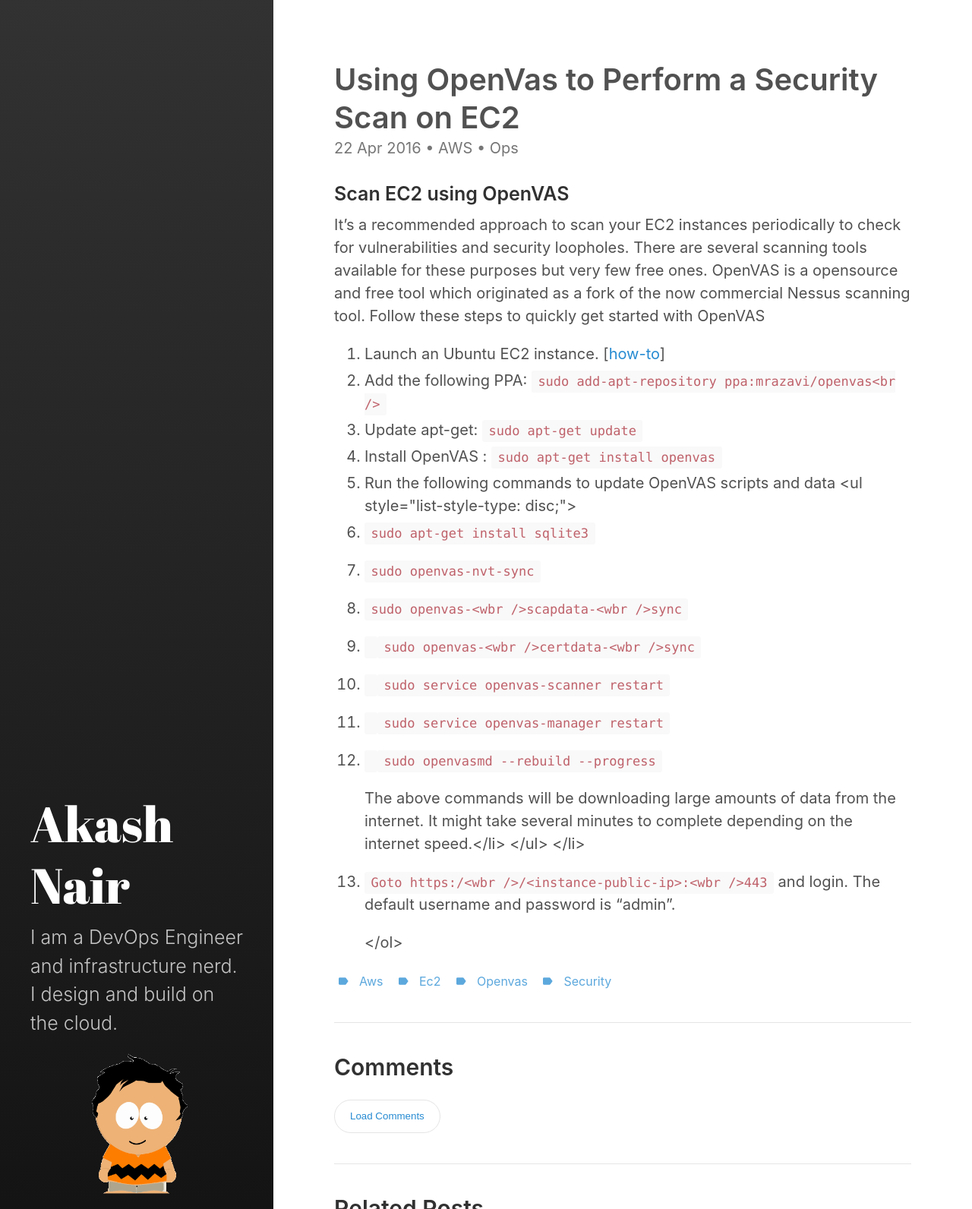
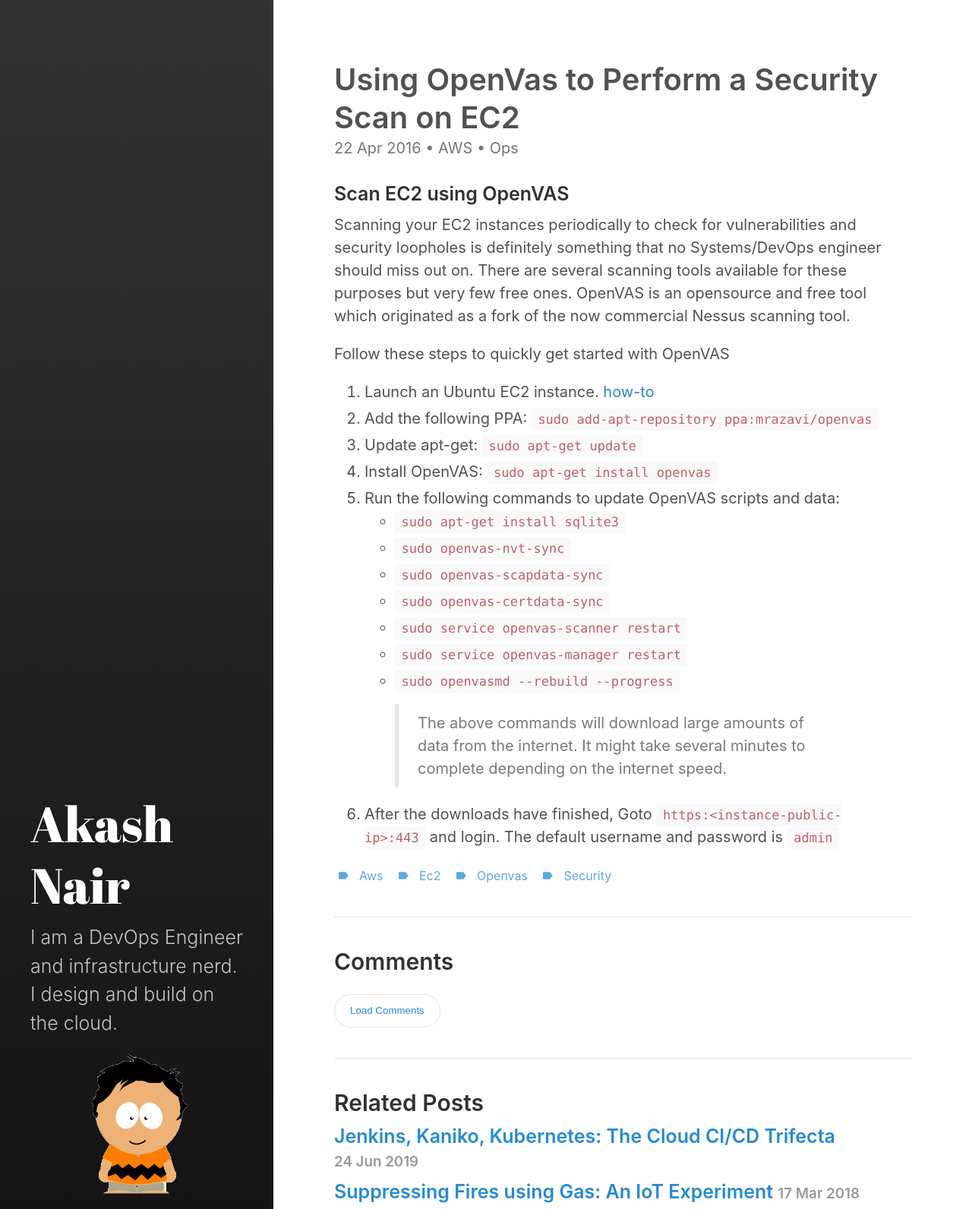
Before and after one commit to slashr/slashr.github.io, a Jekyll site: the page built from _posts/2016-04-22-using-openvas-perform-security-scan-ec2.md, in a window 1280 px wide, cut to the strip 0-1592 px from the top of the page. Shown: the whole strip at 76% size. Built offline with Jekyll 4.4.1, drawn with Linux system fonts in a browser that asks for light colours.

Commit message:
Fixed OpenVAS Article

```diff
--- a/_posts/2016-04-22-using-openvas-perform-security-scan-ec2.md
+++ b/_posts/2016-04-22-using-openvas-perform-security-scan-ec2.md
@@ -18,60 +16,21 @@
 ---
 ### Scan EC2 using OpenVAS
 
-It&#8217;s a recommended approach to scan your EC2 instances periodically to check for vulnerabilities and security loopholes. There are several scanning tools available for these purposes but very few free ones. OpenVAS is a opensource and free tool which originated as a fork of the now commercial Nessus scanning tool. Follow these steps to quickly get started with OpenVAS
+Scanning your EC2 instances periodically to check for vulnerabilities and security loopholes is definitely something that no Systems/DevOps engineer should miss out on. There are several scanning tools available for these purposes but very few free ones. OpenVAS is an opensource and free tool which originated as a fork of the now commercial Nessus scanning tool.
 
-  1. Launch an Ubuntu EC2 instance. [[how-to](https://docs.aws.amazon.com/AWSEC2/latest/UserGuide/EC2_GetStarted.html#ec2-launch-instance_linux)]
-  2. Add the following PPA: `sudo add-apt-repository ppa:mrazavi/openvas<br />
-`
+Follow these steps to quickly get started with OpenVAS
+
+  1. Launch an Ubuntu EC2 instance. [how-to](https://docs.aws.amazon.com/AWSEC2/latest/UserGuide/EC2_GetStarted.html#ec2-launch-instance_linux)
+  2. Add the following PPA: `sudo add-apt-repository ppa:mrazavi/openvas`
   3. Update apt-get: `sudo apt-get update`
-  4. Install OpenVAS : `sudo apt-get install openvas`
-  5. Run the following commands to update OpenVAS scripts and data <ul style="list-style-type: disc;">
-      <li>
-        <p id="yui_3_10_3_1_1461302992231_272">
-          <code>sudo apt-get install sqlite3 </code>
-        </p>
-      </li>
-
-      <li>
-        <p id="yui_3_10_3_1_1461302992231_272">
-          <code>sudo openvas-nvt-sync </code>
-        </p>
-      </li>
-
-      <li>
-        <p id="yui_3_10_3_1_1461302992231_272">
-          <code>sudo openvas-&lt;wbr />scapdata-&lt;wbr />sync</code>
-        </p>
-      </li>
-
-      <li>
-        <p id="yui_3_10_3_1_1461302992231_272">
-          <code></code><code>sudo openvas-&lt;wbr />certdata-&lt;wbr />sync</code>
-        </p>
-      </li>
-
-      <li>
-        <p id="yui_3_10_3_1_1461302992231_272">
-          <code></code><code>sudo service openvas-scanner restart</code>
-        </p>
-      </li>
-
-      <li>
-        <p id="yui_3_10_3_1_1461302992231_272">
-          <code></code><code>sudo service openvas-manager restart</code>
-        </p>
-      </li>
-
-      <li>
-        <p id="yui_3_10_3_1_1461302992231_272">
-          <code></code><code>sudo openvasmd --rebuild --progress</code>
-        </p>
-
-        <p>
-          The above commands will be downloading large amounts of data from the internet. It might take several minutes to complete depending on the internet speed.</li> </ul> </li>
-
-          <li>
-            <p id="yui_3_10_3_1_1461319488626_72">
-              <code>Goto https:/&lt;wbr />/&lt;instance-public-ip&gt;:&lt;wbr />443</code> and login. The default username and password is &#8220;admin&#8221;.
-            </p>
-          </li></ol>
+  4. Install OpenVAS: `sudo apt-get install openvas`
+  5. Run the following commands to update OpenVAS scripts and data:
+  - `sudo apt-get install sqlite3`
+  - `sudo openvas-nvt-sync`
+  - `sudo openvas-scapdata-sync`
+  - `sudo openvas-certdata-sync`
+  - `sudo service openvas-scanner restart`
+  - `sudo service openvas-manager restart`
+  - `sudo openvasmd --rebuild --progress`
+> The above commands will download large amounts of data from the internet. It might take several minutes to complete depending on the internet speed.
+  6. After the downloads have finished, Goto `https:<instance-public-ip>:443` and login. The default username and password is `admin`
```
Also changed, not shown: other parts of _posts/2016-04-22-using-openvas-perform-security-scan-ec2.md (+0 -2 lines), 3 other files.
